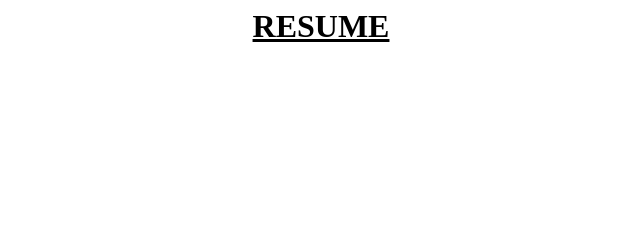
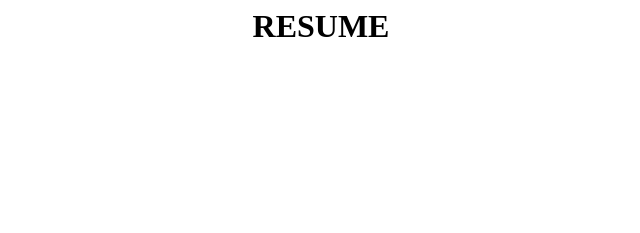
Before and after one commit to jagadheesh2003/html, a plain HTML site: page profile.html in a window 1280 px wide. Shown: the top 233 px of the page, 319-959 px from the left. Drawn offline with Linux system fonts and the light colour scheme.

Commit message:
Update profile.html

```diff
--- a/profile.html
+++ b/profile.html
@@ -4,7 +4,7 @@
         <link rel="stylesheet" href="styleprofile.css">
     </head>
     <body>
-        <center><h1><u>RESUME</u></h1></center>
+        <center><h1>RESUME</h1></center>
         <div>
             <img id="img" src="C:\Users\Lap\Desktop\html\photo.jpg" alt="image can not be loaded">
         </div>
```
